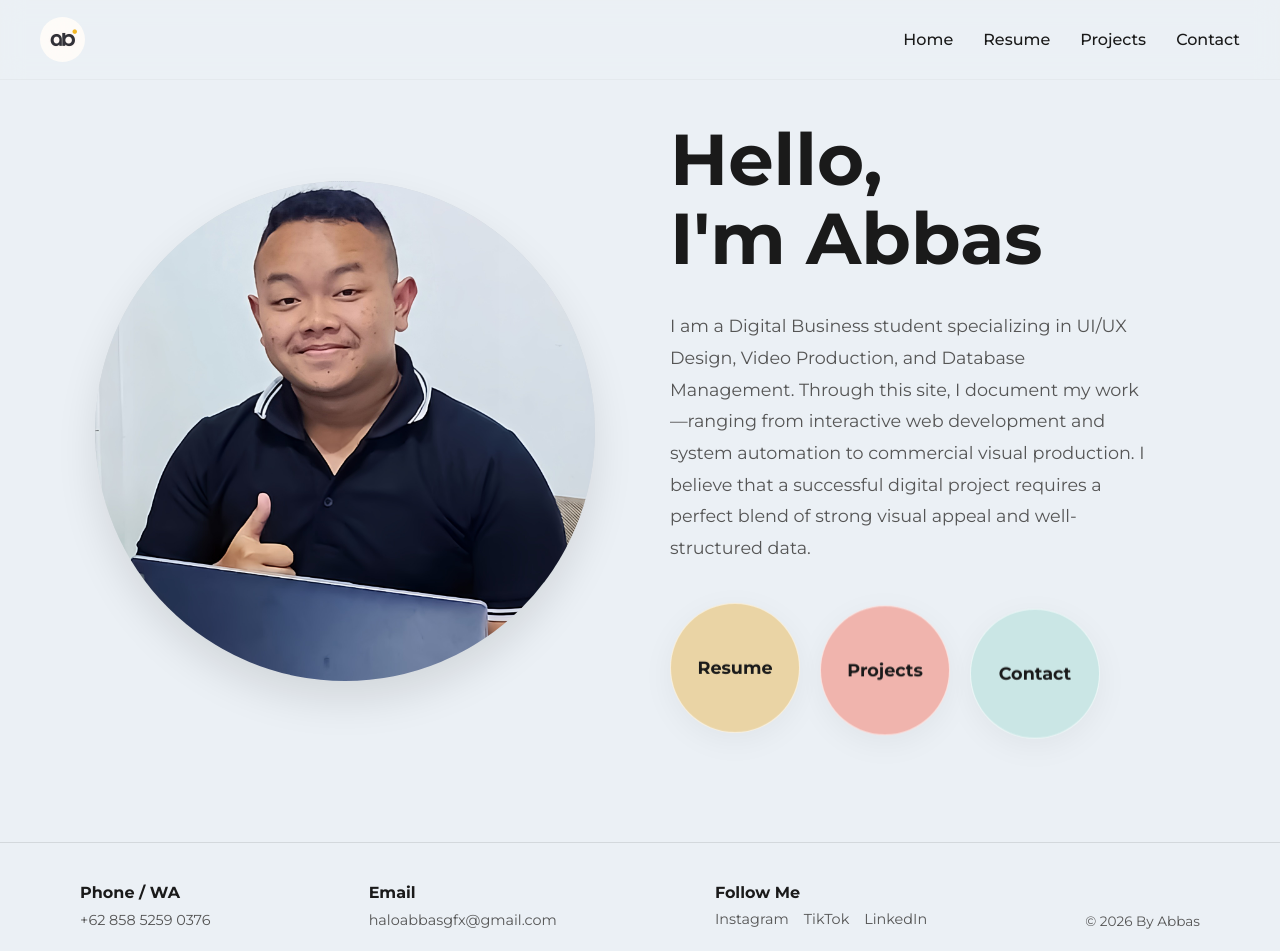
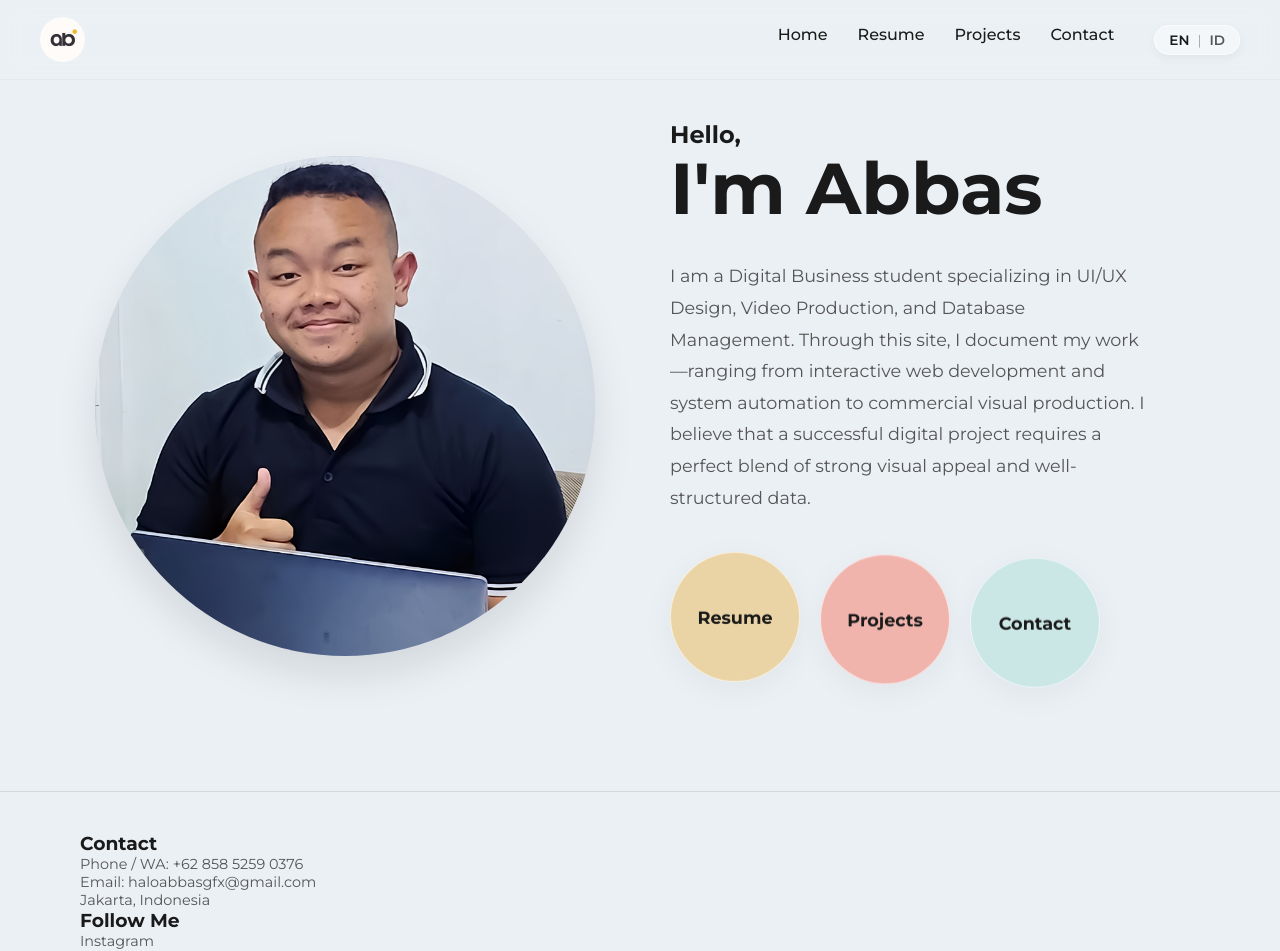
Before and after one commit to Bazzsnack/web-portofolio-abbas, a React (Vite) app: page / in a window 1280 px wide. Shown: the top 951 px of the page. Built offline with nearby package versions, Linux system fonts and the light colour scheme.

Commit message:
feat: complete full bilingual EN/ID support implementation

```diff
--- a/src/App.jsx
+++ b/src/App.jsx
@@ -1,14 +1,15 @@
 import { BrowserRouter as Router, Routes, Route } from 'react-router-dom';
+import { LanguageProvider } from './context/LanguageContext';
 import Header from './components/Header';
 import Footer from './components/Footer';
 import Home from './pages/Home';
 import Projects from './pages/Projects';
 import Resume from './pages/Resume';
-
 import Contact from './pages/Contact';
 
 function App() {
   return (
+    <LanguageProvider>
       <Router>
         <Header />
         <main>
@@ -21,6 +22,7 @@ function App() {
         </main>
         <Footer />
       </Router>
+    </LanguageProvider>
   );
 }
 
--- a/src/components/Footer.jsx
+++ b/src/components/Footer.jsx
@@ -1,23 +1,25 @@
+import { useLanguage } from '../context/LanguageContext';
 import './Footer.css';
 
 export default function Footer() {
+  const { t } = useLanguage();
+
   return (
     <footer className="site-footer">
       <div className="footer-container">
-        <div className="footer-section">
-          <h4>Phone / WA</h4>
-          <a href="https://wa.me/6285852590376" target="_blank" rel="noopener noreferrer">+62 858 5259 0376</a>
-        </div>
-        <div className="footer-section">
-          <h4>Email</h4>
-          <a href="mailto:haloabbasgfx@gmail.com">haloabbasgfx@gmail.com</a>
-        </div>
-        <div className="footer-section">
-          <h4>Follow Me</h4>
-          <div className="social-links">
-            <a href="https://www.instagram.com/haloabbas.id?igsh=ejFqMmJkcnYwNWxk" target="_blank" rel="noopener noreferrer">Instagram</a>
-            <a href="https://www.tiktok.com/@haloabbas.id?_r=1&_t=ZS-95G7Yv4B9oA" target="_blank" rel="noopener noreferrer">TikTok</a>
-            <a href="https://www.linkedin.com/in/nasril-abbas-muthoharun-ergi-pratama" target="_blank" rel="noopener noreferrer">LinkedIn</a>
+        <div className="footer-links">
+          <div className="footer-section">
+            <h3>{t('nav', 'contact')}</h3>
+            <p><a href="https://wa.me/6285852590376" target="_blank" rel="noopener noreferrer">{t('footer', 'phone')}: +62 858 5259 0376</a></p>
+            <p><a href="mailto:haloabbasgfx@gmail.com">{t('footer', 'email')}: haloabbasgfx@gmail.com</a></p>
+            <p>Jakarta, Indonesia</p>
+          </div>
+
+          <div className="footer-section">
+            <h3>{t('footer', 'follow')}</h3>
+            <p><a href="https://www.instagram.com/haloabbas.id?igsh=ejFqMmJkcnYwNWxk" target="_blank" rel="noopener noreferrer">Instagram</a></p>
+            <p><a href="https://www.tiktok.com/@haloabbas.id?_r=1&_t=ZS-95G7Yv4B9oA" target="_blank" rel="noopener noreferrer">TikTok</a></p>
+            <p><a href="www.linkedin.com/in/nasril-abbas-muthoharun-ergi-pratama" target="_blank" rel="noopener noreferrer">LinkedIn</a></p>
           </div>
         </div>
         <div className="footer-copyright">
--- a/src/components/Header.css
+++ b/src/components/Header.css
@@ -12,6 +12,51 @@
   display: flex;
   align-items: center;
   padding: 0 40px;
+}
+
+.header-nav a:hover::after {
+  width: 100%;
+}
+
+.lang-toggle-container {
+  margin-left: 10px;
+  display: flex;
+  align-items: center;
+}
+
+.glass-toggle {
+  display: flex;
+  align-items: center;
+  gap: 8px;
+  background-color: rgba(255, 255, 255, 0.4);
+  backdrop-filter: blur(8px);
+  -webkit-backdrop-filter: blur(8px);
+  border: 1px solid rgba(255, 255, 255, 0.6);
+  padding: 6px 14px;
+  border-radius: 20px;
+  font-size: 0.85rem;
+  font-weight: 600;
+  color: var(--text-muted);
+  box-shadow: 0 4px 10px rgba(0, 0, 0, 0.05);
+}
+
+.lang-btn {
+  cursor: pointer;
+  transition: all 0.3s ease;
+  position: relative;
+}
+
+.lang-btn.active {
+  color: var(--text-primary);
+}
+
+.lang-btn:hover {
+  color: var(--text-primary);
+}
+
+.lang-separator {
+  opacity: 0.5;
+  font-weight: 400;
 }
 
 .header-container {
--- a/src/components/Header.jsx
+++ b/src/components/Header.jsx
@@ -1,8 +1,11 @@
 import { Link } from 'react-router-dom';
+import { useLanguage } from '../context/LanguageContext';
 import logoImg from '../assets/asset_abbas/logo.jpeg';
 import './Header.css';
 
 export default function Header() {
+  const { lang, toggleLang, t } = useLanguage();
+
   return (
     <header className="site-header">
       <div className="header-container">
@@ -12,10 +15,23 @@ export default function Header() {
 
         <nav className="header-nav">
           <ul>
-            <li><Link to="/">Home</Link></li>
-            <li><Link to="/resume">Resume</Link></li>
-            <li><Link to="/projects">Projects</Link></li>
-            <li><Link to="/contact">Contact</Link></li>
+            <li><Link to="/">{t('nav', 'home')}</Link></li>
+            <li><Link to="/resume">{t('nav', 'resume')}</Link></li>
+            <li><Link to="/projects">{t('nav', 'projects')}</Link></li>
+            <li><Link to="/contact">{t('nav', 'contact')}</Link></li>
+            <li className="lang-toggle-container">
+               <div className="glass-toggle">
+                 <span
+                   className={`lang-btn ${lang === 'en' ? 'active' : ''}`}
+                   onClick={() => toggleLang('en')}
+                 >EN</span>
+                 <span className="lang-separator">|</span>
+                 <span
+                   className={`lang-btn ${lang === 'id' ? 'active' : ''}`}
+                   onClick={() => toggleLang('id')}
+                 >ID</span>
+               </div>
+            </li>
           </ul>
         </nav>
       </div>
--- /dev/null
+++ b/src/context/LanguageContext.jsx
@@ -0,0 +1,24 @@
+import { createContext, useState, useContext } from 'react';
+import { translations } from '../translations';
+
+const LanguageContext = createContext();
+
+export const LanguageProvider = ({ children }) => {
+  const [lang, setLang] = useState('en'); // Default is English
+
+  const toggleLang = (newLang) => {
+    setLang(newLang);
+  };
+
+  const t = (section, key) => {
+    return translations[lang][section][key];
+  };
+
+  return (
+    <LanguageContext.Provider value={{ lang, toggleLang, t }}>
+      {children}
+    </LanguageContext.Provider>
+  );
+};
+
+export const useLanguage = () => useContext(LanguageContext);
--- a/src/pages/Contact.jsx
+++ b/src/pages/Contact.jsx
@@ -1,24 +1,25 @@
+import { useLanguage } from '../context/LanguageContext';
 import './Contact.css';
 
 export default function Contact() {
+  const { t } = useLanguage();
+
   return (
     <div className="page-container fade-in">
       <div className="content-wrapper contact-wrapper">
         <div className="contact-info slide-up">
-          <h1 className="contact-heading">Let's Talk!</h1>
+          <h1 className="contact-heading">{t('contact', 'title')}</h1>
           <p className="contact-desc">
-            Tertarik untuk berkolaborasi atau punya pertanyaan soal karya-karyaku?
-            Pintu diskusiku selalu terbuka. Jangan ragu untuk hubungi lewat form ini
-            atau direct contact di bawah!
+            {t('contact', 'desc')}
           </p>
 
           <div className="contact-direct">
             <div className="direct-item">
-              <span className="direct-label">Email</span>
+              <span className="direct-label">{t('contact', 'email')}</span>
               <a href="mailto:haloabbasgfx@gmail.com" className="direct-link">haloabbasgfx@gmail.com</a>
             </div>
             <div className="direct-item">
-              <span className="direct-label">WhatsApp</span>
+              <span className="direct-label">{t('contact', 'wa')}</span>
               <a href="https://wa.me/6285852590376" target="_blank" rel="noopener noreferrer" className="direct-link">+62 858 5259 0376</a>
             </div>
           </div>
@@ -27,22 +28,22 @@ export default function Contact() {
         <div className="contact-form-container slide-up" style={{ animationDelay: '0.2s' }}>
           <form className="glass-form" onSubmit={(e) => e.preventDefault()}>
             <div className="form-group">
-              <label htmlFor="name">Name</label>
-              <input type="text" id="name" placeholder="John Doe" required />
+              <label htmlFor="name">{t('contact', 'formName')}</label>
+              <input type="text" id="name" placeholder={t('contact', 'namePlaceholder')} required />
             </div>
 
             <div className="form-group">
-              <label htmlFor="email">Email</label>
-              <input type="email" id="email" placeholder="john@example.com" required />
+              <label htmlFor="email">{t('contact', 'formEmail')}</label>
+              <input type="email" id="email" placeholder={t('contact', 'emailPlaceholder')} required />
             </div>
 
             <div className="form-group">
-              <label htmlFor="message">Message</label>
-              <textarea id="message" rows="5" placeholder="Hi Abbas, aku tertarik untuk..." required></textarea>
+              <label htmlFor="message">{t('contact', 'formMessage')}</label>
+              <textarea id="message" rows="5" placeholder={t('contact', 'messagePlaceholder')} required></textarea>
             </div>
 
             <button type="submit" className="submit-btn" style={{ backgroundColor: 'var(--color-contact)' }}>
-              Send Message
+              {t('contact', 'send')}
             </button>
           </form>
         </div>
--- a/src/pages/Home.jsx
+++ b/src/pages/Home.jsx
@@ -1,8 +1,12 @@
+import { Link } from 'react-router-dom';
 import CircleButton from '../components/CircleButton';
 import profileImg from '../assets/asset_abbas/foto_profil.png';
+import { useLanguage } from '../context/LanguageContext';
 import './Home.css';
 
 export default function Home() {
+  const { t } = useLanguage();
+
   return (
     <div className="home-container fade-in">
       <div className="home-content">
@@ -13,21 +17,17 @@ export default function Home() {
         </div>
 
         <div className="bio-section slide-up" style={{ animationDelay: '0.2s' }}>
-          <h1 className="greeting">Hello,</h1>
-          <h1 className="greeting mb-4">I'm Abbas</h1>
+          <h2 className="greeting-sub">{t('home', 'hello')}</h2>
+          <h1 className="greeting mb-4">{t('home', 'im')}</h1>
 
           <p className="bio-text">
-            I am a Digital Business student specializing in UI/UX Design, Video Production,
-            and Database Management. Through this site, I document my work—ranging from
-            interactive web development and system automation to commercial visual production.
-            I believe that a successful digital project requires a perfect blend of strong
-            visual appeal and well-structured data.
+            {t('home', 'bio')}
           </p>
 
           <div className="navigation-buttons">
-            <CircleButton to="/resume" label="Resume" colorVar="--color-resume" delay="0s" />
-            <CircleButton to="/projects" label="Projects" colorVar="--color-projects" delay="0.4s" />
-            <CircleButton to="/contact" label="Contact" colorVar="--color-contact" delay="0.8s" />
+            <CircleButton to="/resume" label={t('nav', 'resume')} colorVar="--color-resume" delay="0s" />
+            <CircleButton to="/projects" label={t('nav', 'projects')} colorVar="--color-projects" delay="0.4s" />
+            <CircleButton to="/contact" label={t('nav', 'contact')} colorVar="--color-contact" delay="0.8s" />
           </div>
         </div>
       </div>
--- /dev/null
+++ b/src/translations.js
@@ -0,0 +1,84 @@
+export const translations = {
+  en: {
+    nav: {
+      home: 'Home',
+      resume: 'Resume',
+      projects: 'Projects',
+      contact: 'Contact'
+    },
+    home: {
+      hello: 'Hello,',
+      im: "I'm Abbas",
+      bio: "I am a Digital Business student specializing in UI/UX Design, Video Production, and Database Management. Through this site, I document my work—ranging from interactive web development and system automation to commercial visual production. I believe that a successful digital project requires a perfect blend of strong visual appeal and well-structured data."
+    },
+    resume: {
+      title: 'Resume',
+      desc: "A track record of my professional experience, commercial projects, and education that has shaped my expertise in bridging visual aesthetics with structured digital business operations.",
+      experienceTitle: 'Experience',
+      educationTitle: 'Education'
+    },
+    projects: {
+      title: 'Projects',
+      desc: "A curated collection of digital projects divided into three main pillars: UI/UX & Web Development, Tech & Automation, and Video Production. This showcase highlights my approach to solving business challenges through modern visual design and efficient system integration."
+    },
+    contact: {
+      title: "Let's Talk!",
+      desc: "Interested in collaborating or have questions about my work? My door is always open. Feel free to reach out via this form or the direct contacts below!",
+      email: "Email",
+      wa: "WhatsApp",
+      formName: "Name",
+      formEmail: "Email",
+      formMessage: "Message",
+      send: "Send Message",
+      namePlaceholder: "John Doe",
+      emailPlaceholder: "john@example.com",
+      messagePlaceholder: "Hi Abbas, I am interested in..."
+    },
+    footer: {
+      phone: "Phone / WA",
+      email: "Email",
+      follow: "Follow Me"
+    }
+  },
+  id: {
+    nav: {
+      home: 'Beranda',
+      resume: 'Resume',
+      projects: 'Proyek',
+      contact: 'Kontak'
+    },
+    home: {
+      hello: 'Halo,',
+      im: "Saya Abbas",
+      bio: "Saya mahasiswa Bisnis Digital yang berspesialisasi dalam Desain UI/UX, Produksi Video, dan Manajemen Basis Data. Melalui situs ini, saya mendokumentasikan karya—mulai dari web interaktif dan otomatisasi sistem hingga produksi visual komersial. Saya percaya kesuksesan proyek digital membutuhkan perpaduan sempurna antara daya tarik visual dan data yang terstruktur."
+    },
+    resume: {
+      title: 'Resume',
+      desc: "Rekam jejak pengalaman kerja, proyek komersial, dan pendidikan yang telah membentuk keahlian saya dalam menjembatani estetika visual dengan operasional bisnis digital yang terstruktur.",
+      experienceTitle: 'Pengalaman',
+      educationTitle: 'Pendidikan'
+    },
+    projects: {
+      title: 'Proyek',
+      desc: "Koleksi proyek digital yang terkurasi menjadi tiga pilar utama: UI/UX & Web Development, Teknologi & Otomatisasi, dan Produksi Video. Portofolio ini menyoroti pendekatan saya dalam memecahkan tantangan bisnis melalui desain modern dan integrasi sistem yang efisien."
+    },
+    contact: {
+      title: "Mari Berdiskusi!",
+      desc: "Tertarik untuk berkolaborasi atau punya pertanyaan seputar karya saya? Pintu diskusiku selalu terbuka. Jangan ragu untuk menghubungi lewat formulir ini atau kontak langsung di bawah!",
+      email: "Email",
+      wa: "WhatsApp",
+      formName: "Nama",
+      formEmail: "Email",
+      formMessage: "Pesan",
+      send: "Kirim Pesan",
+      namePlaceholder: "Budi Santoso",
+      emailPlaceholder: "budi@example.com",
+      messagePlaceholder: "Hai Abbas, saya tertarik untuk..."
+    },
+    footer: {
+      phone: "Telepon / WA",
+      email: "Email",
+      follow: "Ikuti Saya"
+    }
+  }
+};
```
Also changed, not shown: src/pages/Projects.jsx (+4 -5 lines), src/pages/Resume.jsx (+7 -6 lines). Lines whose indentation alone changed are shown as unchanged.
